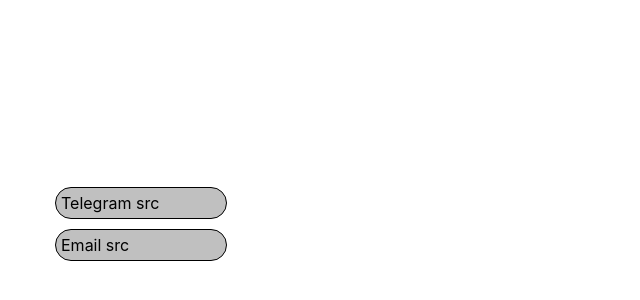
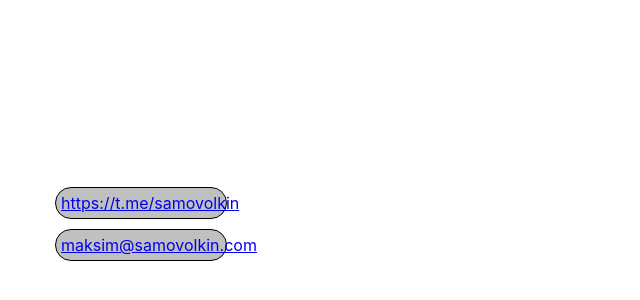
Before and after one commit to karenzoroglyan/samovolkin.com, a React (Create React App) app: page / in a window 1280 px wide. Shown: the part 176-476 px from the top of the page, without its empty margins (0-640 px from the left). Built offline with nearby package versions, Linux system fonts and the light colour scheme; the HTML template or start-up script is replaced by a standard one.

Commit message:
add urls

```diff
--- a/src/components/Body.jsx
+++ b/src/components/Body.jsx
@@ -5,8 +5,8 @@
 function Body() {
   return (
     <div className="body__container">
-      <Source url={"Telegram src"} />
-      <Source url={"Email src"} />
+      <Source url="https://t.me/samovolkin"/>
+      <Source url="maksim@samovolkin.com" />
     </div>
   );
 }
--- a/src/components/Source.jsx
+++ b/src/components/Source.jsx
@@ -2,7 +2,11 @@
 import "./Source.css";
 
 function Source({ url }) {
-  return <div className="source">{url}</div>;
+  return (
+    <div className="source">
+      <a href={url}>{url}</a>
+    </div>
+  );
 }
 
 export default Source;
```
